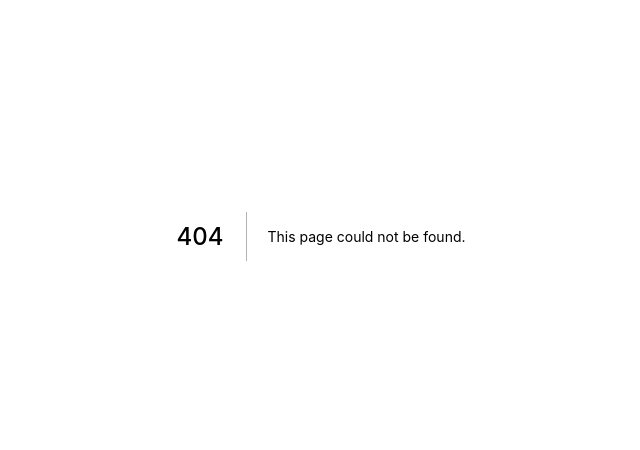
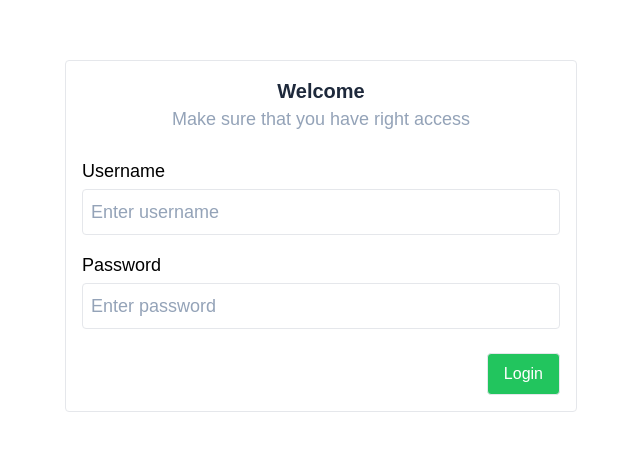
Before and after one commit to rizqyfahmi/hello-todo-app, a Next.js app: page /login in a window 1280 px wide. Before the commit this address had no page. Shown: the part 164-614 px from the top of the page, without its empty margins (319-959 px from the left). Built offline with nearby package versions, Linux system fonts and the light colour scheme.

Commit message:
Create Login Page

```diff
--- /dev/null
+++ b/pages/login/index.tsx
@@ -0,0 +1,73 @@
+import { NextPage } from "next";
+import { useRouter } from "next/router";
+import React, { useState } from "react";
+
+const Login: NextPage = () => {
+
+    const router = useRouter()
+    const [username, setUsername] = useState("")
+    const [password, setPassword] = useState("")
+
+    const URLParameterBuilder = (data: any) => Object.keys(data).map((key) => [key, data[key]].map(encodeURIComponent).join('=')).join('&');
+    const onSubmit = async (e: React.FormEvent) => {
+        e.preventDefault()
+
+        const response = await fetch('http://localhost:8081/login', {
+            method: 'POST',
+            headers: {
+                'Content-Type': 'application/x-www-form-urlencoded;charset=UTF-8',
+                Accept: 'application/json'
+            },
+            credentials: 'include',
+            body: URLParameterBuilder({
+                username: username,
+                password: password
+            })
+        })
+
+        const data = await response.json()
+
+        if (response.status != 200) {
+            return console.log('Response: ', response.body);
+        }
+
+        console.log('Response: ', data, response.status);
+        // console.log('HELLO WORLD');
+
+        router.push("/")
+
+    }
+
+    return (
+        <>
+            <div className="h-full w-full flex justify-center items-center font-nunito">
+                <form className="md:w-full md:max-w-lg mx-4 border rounded p-4" onSubmit={onSubmit}>
+                    <h1 className="text-center text-xl text-slate-800 font-semibold">Welcome</h1>
+                    <h2 className="text-center text-lg text-slate-400">Make sure that you have right access</h2>
+                    <div className="mt-6">
+                        <label className="text-lg block">Username</label>
+                        <div className="mt-1">
+                            <input className="text-lg p-2 border rounded w-full placeholder:text-slate-400 placeholder:text-md" type="text" placeholder="Enter username" value={username} onChange={(e) => setUsername(e.target.value)}/>
+                        </div>
+                    </div>
+                    <div className="mt-4">
+                        <label className="text-lg block">Password</label>
+                        <div className="mt-1">
+                            <input className="text-lg p-2 border rounded w-full placeholder:text-slate-400 placeholder:text-md" type="password" placeholder="Enter password" value={password} onChange={(e) => setPassword(e.target.value)}/>
+                        </div>
+                    </div>
+                    <div className="mt-6 text-right">
+                        <button className="bg-green-500 px-4 py-2 border rounded text-white">Login</button>
+                    </div>
+                </form>
+            </div>
+            <style global jsx>{`
+                html, body, #__next {
+                    height: 100%
+                }
+            `}</style>
+        </>
+    )
+}
+
+export default Login
```
